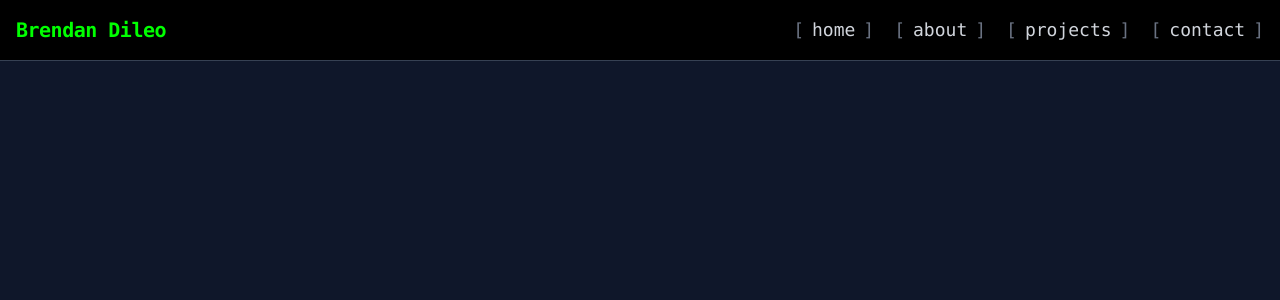
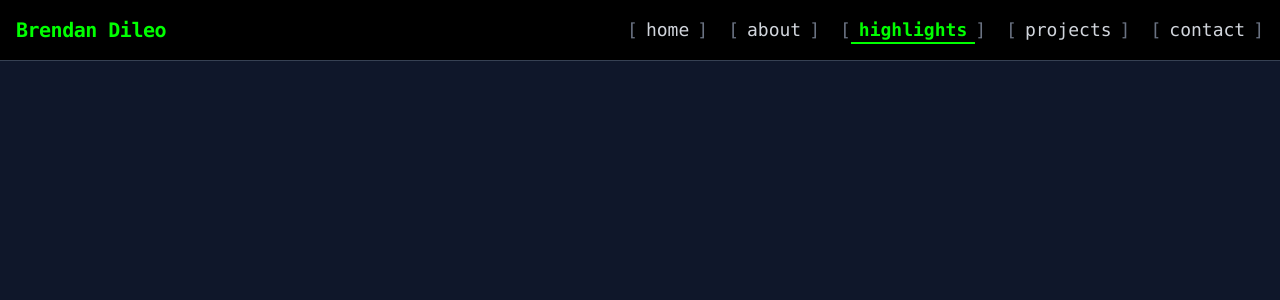
Before and after one commit to brendanddev/brendans-website, a React (Vite) app in the folder frontend/: page /highlights in a window 1280 px wide. Shown: the top 300 px of the page. Built offline with nearby package versions, Linux system fonts and the light colour scheme.

Commit message:
Add highlights page to nav

```diff
--- a/frontend/src/App.jsx
+++ b/frontend/src/App.jsx
@@ -11,6 +11,7 @@ import { BrowserRouter as Router, Route, Routes } from 'react-router-dom';
 import NavBar from './components/Navbar/Navbar';
 import Home from './pages/Home';
 import About from './pages/About';
+import Highlights from './pages/Highlights';
 import Projects from './pages/Projects';
 import Contact from './pages/Contact';
 import './App.css'
@@ -26,6 +27,7 @@ function App() {
         <Routes>
           <Route path="/" element={<Home />} />
           <Route path="/about" element={<About />} />
+          <Route path="/highlights" element={<Highlights />} />
           <Route path="/projects" element={<Projects />} />
           <Route path="/contact" element={<Contact />} />
         </Routes>
--- a/frontend/src/data/navBarLinks.js
+++ b/frontend/src/data/navBarLinks.js
@@ -10,6 +10,7 @@
 export const navBarLinks = [
     { to: "/", label: "home" },
     { to: "/about", label: "about" },
+    { to: "/highlights", label: "highlights" },
     { to: "/projects", label: "projects" },
     { to: "/contact", label: "contact" },
 ];
```
Also changed, not shown: frontend/src/pages/Highlights.jsx (+12 -0 lines).
